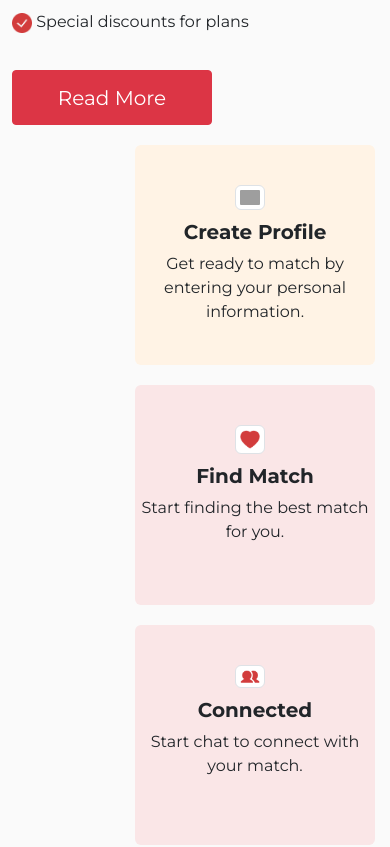
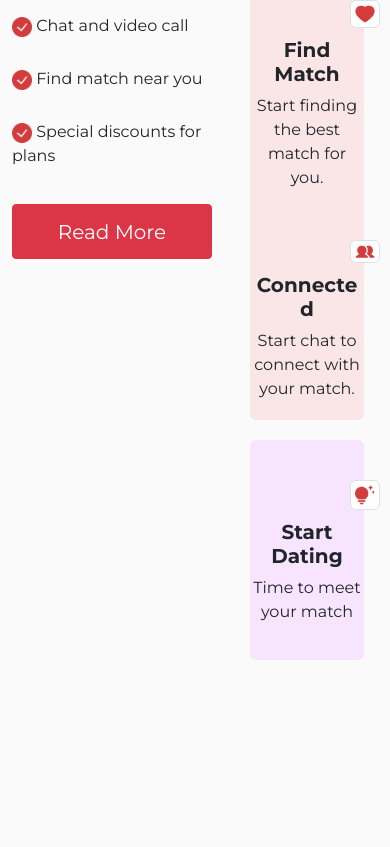
Before and after one commit to tolgahanbora/Dating-App, a React (Create React App) app: page / in a window 390 px wide. Shown: the part 1617-2464 px from the top of the page. Built offline with nearby package versions, Linux system fonts and the light colour scheme; grey boxes are pictures that could not be loaded.

Commit message:
added logout button css

```diff
--- a/src/Components/Nav.js
+++ b/src/Components/Nav.js
@@ -137,10 +137,10 @@ function Nav() {
     const { data, error } = await supabase
       .from('profiles')
       .update({ acount: true })
-      .eq('email', loginData.email )
+      .eq('email', loginData.email)
       .select()
 
-    if(error) {
+    if (error) {
       console.log("something went wrong for online", error)
     }
 
@@ -237,13 +237,11 @@ function Nav() {
             {!token ? <NavLink to='/about' className="nav-link px-2 link-dark" activeClassName="active"><span className='item'><b>About</b></span></NavLink> : ""}
             {!token ? <NavLink to='/contact' className="nav-link px-2 link-dark" activeClassName="active"><span className='item'><b>Contact Us</b></span></NavLink> :
 
-              <div className='row'>
+              <div className='d-flex align-items-center'>
                 <Badge pill bg="#D23C3C" onClick={handleProfileClick} style={{ backgroundColor: "#FED9D5", color: "#D23C3C", cursor: 'pointer', width: '175px', height: '48px', display: 'flex', alignItems: 'center', justifyContent: 'center', gap: 5 }}>
-
                   <FaUserCircle size={32} style={{ backgroundColor: "transparent" }} /> {token.user.user_metadata.first_name}
-
                 </Badge>
-                <button variant="button danger" onClick={handleLogout} className="mt-3">
+                <button variant="button danger" onClick={handleLogout} className="btn btn-danger ms-3" style={{ height: '48px', fontSize: '14px', padding: '8px 16px' }}>
                   Logout
                 </button>
               </div>
--- a/src/Style/Howits2.css
+++ b/src/Style/Howits2.css
@@ -138,3 +138,46 @@ margin-left: 120px !important;
 
 
  }
+
+ @media (max-width: 768px) {
+    #howItsContainer {
+        margin-top: 230px !important;
+        font-family: 'Montserrat', sans-serif;
+      }
+
+
+    #secondsa {
+      margin-left: 0 !important;
+      display: flex;
+      flex-direction: column;
+      align-items: center;
+    }
+
+    .card {
+      width: 80%;
+      margin-bottom: 20px;
+    }
+
+    #firstcard,
+    #secondcard,
+    #thirdcard,
+    #fourthcard {
+      left: 0 !important;
+      bottom: 0 !important;
+    }
+
+    #secondcard {
+      left: 0 !important;
+      bottom: 0 !important;
+    }
+
+    #thirdcard {
+      left: 0 !important;
+      bottom: 0 !important;
+    }
+
+    #fourthcard {
+      left: 0 !important;
+      bottom: 0 !important;
+    }
+  }
```
